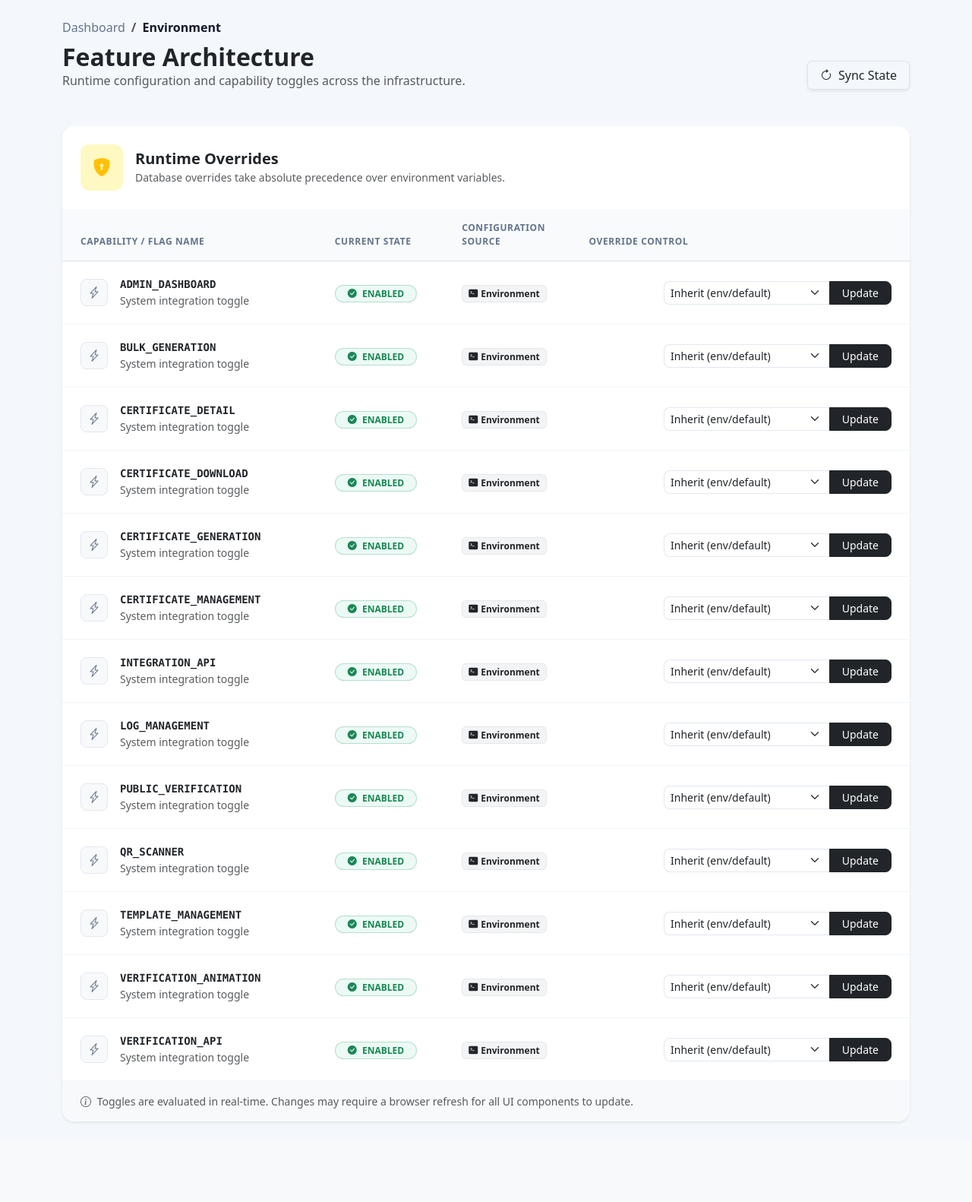
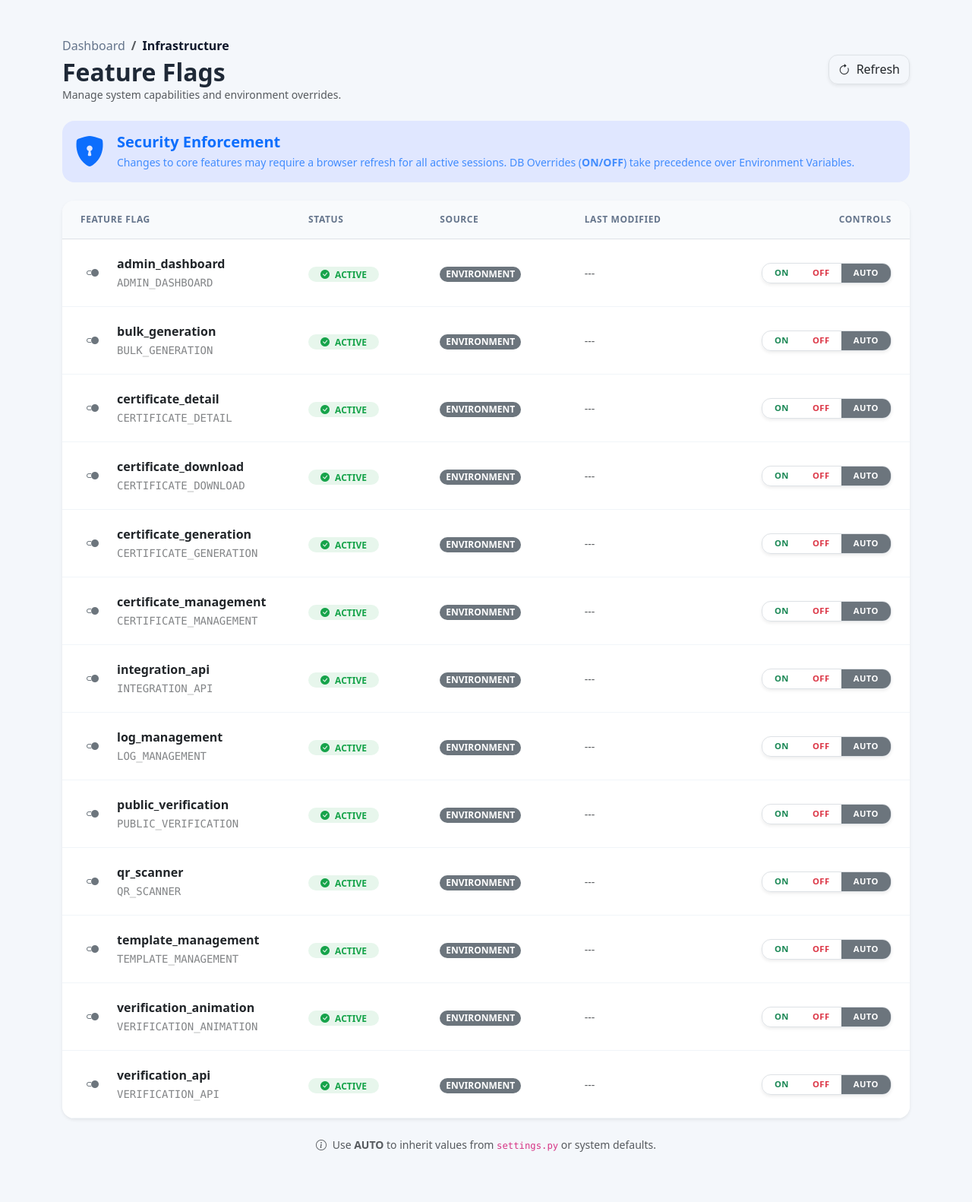
Before and after one commit to MriBoyd/act_cert_system, a Django app: page /admin/feature-flags/ in a window 1280 px wide. Shown: the part 80-1662 px from the top of the page at 76% size. Before the commit the page ends 1558 px from the top, so only its background shows below. Run offline with Django 5.2, Linux system fonts and the light colour scheme; a user stored in the database is signed in; tables that the repository leaves empty hold one stand-in row (values such as "Sample post").

```diff
--- a/certificate_system/apps/certificates/views/admin_views.py
+++ b/certificate_system/apps/certificates/views/admin_views.py
@@ -1087,7 +1087,7 @@ def log_management(request):
 
     end = total_lines - (page - 1) * lines
     start = max(0, end - lines)
-    page_lines = recent_lines[start:end] if end > 0 else []
+    page_lines = [ln.strip() for ln in recent_lines[start:end]] if end > 0 else []
     content = "\n".join(page_lines)
 
     query_params = request.GET.copy()
--- a/certificate_system/templates/admin/dashboard.html
+++ b/certificate_system/templates/admin/dashboard.html
@@ -3,7 +3,7 @@
 
 {% block content %}
 <div class="dashboard-container">
-    <div class="welcome-section d-flex justify-content-between align-items-center">
+    <div class="welcome-section d-flex justify-content-between align-items-center mb-4">
         <div>
             <h1 class="display-5 fw-bold mb-2">Welcome Back, {{ request.user.username }}!</h1>
             <p class="lead mb-0">Securely manage and track professional credentials at scale.</p>
@@ -17,7 +17,7 @@
     </div>
 
     <!-- Stats Row -->
-    <div class="row g-4 mb-5">
+    <div class="row g-3 mb-4">
         <div class="col-6 col-md-3">
             <div class="card stat-card h-100">
                 <div class="card-body">
@@ -139,7 +139,7 @@
                 </div>
             </div>
 
-            <div class="card border-0 shadow-sm h-100 mt-4 overflow-hidden rounded-4">
+            <div class="card border-0 shadow-sm overflow-hidden rounded-4 mt-4">
                 <div class="card-body">
                     <h5 class="fw-bold mb-3"><i class="bi bi-bar-chart-fill me-2 text-primary"></i>Analytics</h5>
                     <ul class="list-group list-group-flush small">
--- a/certificate_system/templates/admin/feature_flags.html
+++ b/certificate_system/templates/admin/feature_flags.html
@@ -1,49 +1,53 @@
 {% extends 'base.html' %}
-{% block title %}Environment Controls{% endblock %}
+{% block title %}Feature Flags | Control Center{% endblock %}
 
 {% block content %}
-<div class="dashboard-container">
-    <div class="mb-5 d-flex justify-content-between align-items-end">
+<div class="dashboard-container py-4">
+    <div class="d-flex align-items-center justify-content-between mb-4 animate-fade-in">
         <div>
             <nav aria-label="breadcrumb">
-              <ol class="breadcrumb mb-2">
+                <ol class="breadcrumb mb-1">
                     <li class="breadcrumb-item"><a href="{% url 'admin-dashboard' %}" class="text-decoration-none">Dashboard</a></li>
-                <li class="breadcrumb-item active" aria-current="page">Environment</li>
+                    <li class="breadcrumb-item active">Infrastructure</li>
                 </ol>
             </nav>
-            <h2 class="fw-bold mb-0 text-dark">Feature Architecture</h2>
-            <p class="text-muted mb-0">Runtime configuration and capability toggles across the infrastructure.</p>
+            <h2 class="fw-bold mb-0">Feature Flags</h2>
+            <p class="text-muted small mb-0">Manage system capabilities and environment overrides.</p>
         </div>
         <div class="d-flex gap-2">
-            <button class="btn btn-outline-dark border shadow-sm px-3" onclick="window.location.reload();">
-                <i class="bi bi-arrow-clockwise me-2"></i>Sync State
+            <button class="btn btn-white border rounded-3 shadow-sm" onclick="window.location.reload()">
+                <i class="bi bi-arrow-clockwise me-2"></i>Refresh
             </button>
         </div>
     </div>
 
-    <div class="row">
-        <div class="col-lg-12">
-            <div class="card border-0 shadow-sm rounded-4 overflow-hidden">
-                <div class="card-header bg-white border-0 py-4 px-4 overflow-hidden position-relative">
-                    <div class="d-flex align-items-center">
-                        <div class="bg-soft-warning p-3 rounded-3 me-3">
-                            <i class="bi bi-shield-lock-fill h4 mb-0 text-warning"></i>
+    <!-- Info Alert -->
+    <div class="alert bg-soft-primary border-0 rounded-4 mb-4 animate-fade-in">
+        <div class="d-flex">
+            <div class="me-3">
+                <i class="bi bi-shield-lock-fill display-6 text-primary"></i>
             </div>
             <div>
-                            <h5 class="mb-0 fw-bold">Runtime Overrides</h5>
-                            <span class="small text-muted">Database overrides take absolute precedence over environment variables.</span>
+                <h5 class="fw-bold text-primary mb-1">Security Enforcement</h5>
+                <p class="mb-0 text-primary opacity-75 small">
+                    Changes to core features may require a browser refresh for all active sessions.
+                    DB Overrides (<b>ON/OFF</b>) take precedence over Environment Variables.
+                </p>
             </div>
         </div>
     </div>
 
+    <!-- Flags Table Card -->
+    <div class="card border-0 shadow-sm rounded-4 overflow-hidden animate-fade-in" style="animation-delay: 0.1s;">
         <div class="table-responsive">
-                    <table class="table table-modern align-middle mb-0">
-                        <thead class="bg-light">
+            <table class="table table-hover table-modern align-middle mb-0">
+                <thead class="bg-light text-muted small">
                     <tr>
-                                <th class="ps-4" style="width: 30%">Capability / Flag Name</th>
-                                <th style="width: 15%">Current State</th>
-                                <th style="width: 15%">Configuration Source</th>
-                                <th class="pe-4">Override Control</th>
+                        <th class="ps-4 py-3" style="width: 300px;">FEATURE FLAG</th>
+                        <th class="py-3">STATUS</th>
+                        <th class="py-3">SOURCE</th>
+                        <th class="py-3">LAST MODIFIED</th>
+                        <th class="pe-4 py-3 text-end">CONTROLS</th>
                     </tr>
                 </thead>
                 <tbody>
@@ -51,94 +55,98 @@
                     <tr>
                         <td class="ps-4">
                             <div class="d-flex align-items-center">
-                                            <div class="flag-icon bg-light me-3"><i class="bi bi-lightning-charge"></i></div>
+                                <div class="bg-soft-secondary rounded-3 p-2 me-3">
+                                    <i class="bi bi-toggle2-on text-secondary"></i>
+                                </div>
                                 <div>
-                                                <div class="fw-bold text-dark font-monospace small text-uppercase">{{ row.name }}</div>
-                                                <div class="text-muted small">System integration toggle</div>
+                                    <span class="fw-bold text-dark d-block">{{ row.name }}</span>
+                                    <span class="text-muted small font-monospace opacity-75">{{ row.name|upper }}</span>
                                 </div>
                             </div>
                         </td>
                         <td>
                             {% if row.effective %}
-                                            <span class="badge rounded-pill bg-success-soft text-success px-3 border border-success border-opacity-25">
-                                               <i class="bi bi-check-circle-fill me-1"></i> ENABLED
+                                <span class="badge badge-soft-success rounded-pill px-3">
+                                    <i class="bi bi-check-circle-fill me-1"></i> ACTIVE
                                 </span>
                             {% else %}
-                                            <span class="badge rounded-pill bg-danger-soft text-danger px-3 border border-danger border-opacity-25">
-                                               <i class="bi bi-x-circle-fill me-1"></i> DISABLED
+                                <span class="badge badge-soft-danger rounded-pill px-3">
+                                    <i class="bi bi-slash-circle me-1"></i> DISABLED
                                 </span>
                             {% endif %}
                         </td>
                         <td>
                             {% if row.source == 'db' %}
-                                            <span class="badge bg-primary-soft text-primary px-2 border border-primary border-opacity-10"><i class="bi bi-database-fill me-1"></i>Database</span>
+                                <span class="badge bg-primary rounded-pill px-2 small">DATABASE</span>
                             {% elif row.source == 'env' %}
-                                            <span class="badge bg-secondary-soft text-dark px-2 border border-secondary border-opacity-10"><i class="bi bi-terminal-fill me-1"></i>Environment</span>
+                                <span class="badge bg-secondary rounded-pill px-2 small">ENVIRONMENT</span>
                             {% else %}
-                                            <span class="badge bg-light text-muted px-2 border border-dark border-opacity-10">Default</span>
+                                <span class="badge bg-light text-muted border rounded-pill px-2 small">DEFAULT</span>
                             {% endif %}
                         </td>
-                                    <td class="pe-4">
-                                        <form method="post" class="d-flex gap-3 align-items-center justify-content-end">
+                        <td>
+                            {% if row.override %}
+                                <div class="d-flex flex-column">
+                                    <span class="small text-dark">{{ row.override.updated_at|date:"M d, Y" }}</span>
+                                    <span class="text-muted smaller">by {{ row.override.updated_by.get_full_name|default:row.override.updated_by.username }}</span>
+                                </div>
+                            {% else %}
+                                <span class="text-muted small italic">---</span>
+                            {% endif %}
+                        </td>
+                        <td class="pe-4 text-end">
+                            <form method="POST" action="{% url 'admin-feature-flags' %}" class="d-inline-flex gap-1 justify-content-end align-items-center">
                                 {% csrf_token %}
-                                            <input type="hidden" name="name" value="{{ row.name }}" />
-                                            <div class="input-group input-group-sm flex-nowrap" style="max-width: 300px">
-                                                <select name="state" class="form-select rounded-start-3 border-end-0">
-                                                    <option value="inherit" {% if row.source != 'db' %}selected{% endif %}>Inherit (env/default)</option>
-                                                    <option value="on" {% if row.source == 'db' and row.effective %}selected{% endif %}>Force Global ON</option>
-                                                    <option value="off" {% if row.source == 'db' and not row.effective %}selected{% endif %}>Force Global OFF</option>
-                                                </select>
-                                                <button type="submit" class="btn btn-dark rounded-end-3 px-3">Update</button>
+                                <input type="hidden" name="name" value="{{ row.name }}">
+
+                                <div class="btn-group btn-group-sm rounded-3 overflow-hidden border shadow-sm" role="group">
+                                    <input type="radio" class="btn-check" name="state" value="on" id="on_{{ forloop.index }}" {% if row.state == 'on' %}checked{% endif %} onchange="this.form.submit()">
+                                    <label class="btn btn-outline-success border-0 px-3 fw-bold" for="on_{{ forloop.index }}">ON</label>
+
+                                    <input type="radio" class="btn-check" name="state" value="off" id="off_{{ forloop.index }}" {% if row.state == 'off' %}checked{% endif %} onchange="this.form.submit()">
+                                    <label class="btn btn-outline-danger border-0 px-3 fw-bold" for="off_{{ forloop.index }}">OFF</label>
+
+                                    <input type="radio" class="btn-check" name="state" value="inherit" id="inherit_{{ forloop.index }}" {% if row.state == 'inherit' %}checked{% endif %} onchange="this.form.submit()">
+                                    <label class="btn btn-outline-secondary border-0 px-3 fw-bold" for="inherit_{{ forloop.index }}">AUTO</label>
                                 </div>
-                                            {% if row.override %}
-                                                <div class="small text-muted flex-shrink-0" style="font-size: 0.7rem;">
-                                                    <i class="bi bi-clock-history me-1"></i> {{ row.override.updated_at|date:"M d, H:i" }}
-                                                </div>
-                                            {% endif %}
                             </form>
                         </td>
                     </tr>
                     {% empty %}
                     <tr>
-                                    <td colspan="4" class="text-center py-5 text-muted">
-                                        <i class="bi bi-toggles display-1 opacity-10 mb-3 d-block"></i>
-                                        No flags discovered in registry.
+                        <td colspan="5" class="py-5 text-center text-muted">
+                            <i class="bi bi-slash-square display-1 opacity-10 mb-3 d-block"></i>
+                            <p>No feature flags found in configuration.</p>
                         </td>
                     </tr>
                     {% endfor %}
                 </tbody>
             </table>
         </div>
+    </div>
 
-                <div class="card-footer bg-light border-0 py-3 px-4">
-                    <p class="mb-0 small text-muted">
-                        <i class="bi bi-info-circle me-1"></i>
-                        Toggles are evaluated in real-time. Changes may require a browser refresh for all UI components to update.
+    <!-- Help Footer -->
+    <div class="mt-4 text-center">
+        <p class="text-muted small">
+            <i class="bi bi-info-circle me-1"></i> Use <b>AUTO</b> to inherit values from <code>settings.py</code> or system defaults.
         </p>
-                </div>
-            </div>
-        </div>
     </div>
 </div>
 
 <style>
-.flag-icon {
-    width: 36px;
-    height: 36px;
-    border-radius: 8px;
-    display: flex;
-    align-items: center;
-    justify-content: center;
-    color: #64748b;
-    border: 1px solid #e2e8f0;
+    .smaller { font-size: 0.75rem; }
+    .table-modern tbody tr { transition: all 0.2s ease; }
+    .table-modern tbody tr:hover { background-color: rgba(var(--bs-primary-rgb), 0.02); }
+
+    .btn-group-sm > .btn {
+        padding: 0.25rem 0.6rem;
+        font-size: 0.7rem;
+        text-transform: uppercase;
+        letter-spacing: 0.5px;
     }
-.bg-success-soft { background-color: rgba(16, 185, 129, 0.08); }
-.bg-danger-soft { background-color: rgba(239, 68, 68, 0.08); }
-.bg-primary-soft { background-color: rgba(59, 130, 246, 0.08); }
-.bg-secondary-soft { background-color: rgba(100, 116, 139, 0.08); }
 
-.table-modern tbody tr:hover {
-    background-color: #fbfcfe;
-}
+    .btn-check:checked + .btn-outline-success { background-color: #198754; color: white; }
+    .btn-check:checked + .btn-outline-danger { background-color: #dc3545; color: white; }
+    .btn-check:checked + .btn-outline-secondary { background-color: #6c757d; color: white; }
 </style>
 {% endblock %}
--- a/certificate_system/templates/admin/log_management.html
+++ b/certificate_system/templates/admin/log_management.html
@@ -117,9 +117,7 @@
                     <div class="terminal-content p-4 font-monospace" id="terminalOutput">
                         {% if content %}
                             {% for line in content.splitlines %}
-                                <div class="terminal-line">
-                                    <span class="text-success opaicty-50 me-2">❯</span>{{ line }}
-                                </div>
+                                <div class="terminal-line"><span class="text-success opacity-50 me-2">❯</span>{{ line }}</div>
                             {% endfor %}
                         {% else %}
                             <div class="text-muted italic opacity-50 p-5 text-center">--- No log output available ---</div>
```
Also changed, not shown: 1 other file. Lines whose indentation alone changed are shown as unchanged.
